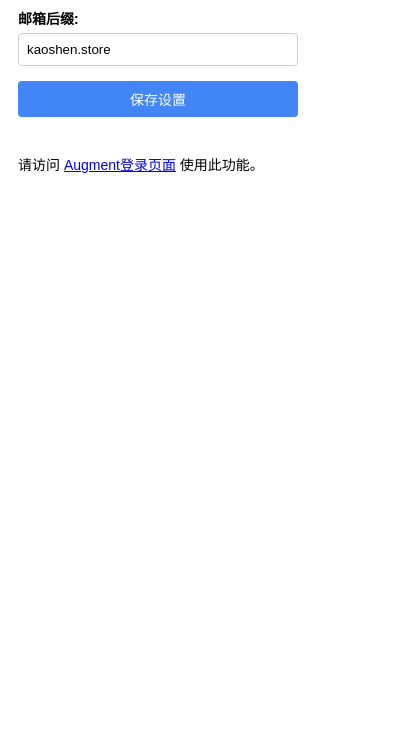
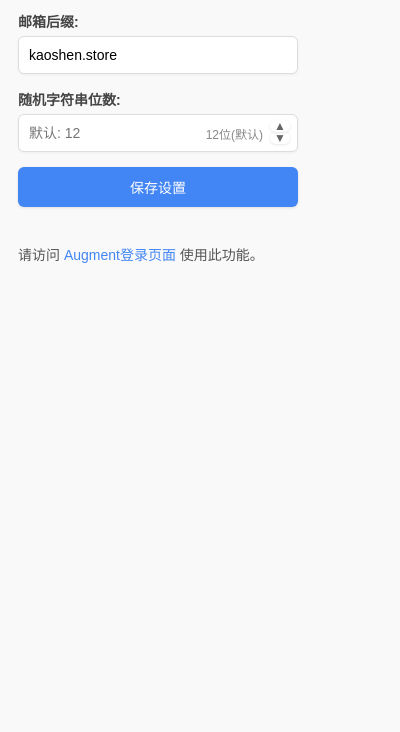
Before and after one commit to lisniuse/free-augment-code, a browser extension: page src/popup.html in a window 400 px wide. Shown: the part 112-844 px from the top of the page. Drawn offline with Linux system fonts and the light colour scheme.

Commit message:
feat: 支持自定义随机字符串位数
在扩展中新增了自定义随机字符串位数的功能，默认值为12位。用户可以在设置界面中调整随机字符串的位数，范围从1到32位。同时优化了设置界面的UI和交互体验。

```diff
--- a/src/popup.html
+++ b/src/popup.html
@@ -8,41 +8,102 @@
       width: 280px;
       padding: 10px;
       font-family: Arial, sans-serif;
+      background-color: #f9f9f9;
     }
     h1 {
-      font-size: 16px;
+      font-size: 18px;
       text-align: center;
       margin-bottom: 10px;
+      color: #333;
     }
     p {
       font-size: 14px;
       line-height: 1.4;
+      color: #555;
     }
     .form-group {
       margin-bottom: 15px;
+      position: relative;
     }
     label {
       display: block;
       margin-bottom: 5px;
       font-weight: bold;
       font-size: 14px;
+      color: #444;
     }
-    input[type="text"] {
+    input[type="text"], input[type="number"] {
       width: 100%;
-      padding: 8px;
+      padding: 10px;
       box-sizing: border-box;
-      border: 1px solid #ccc;
-      border-radius: 4px;
+      border: 1px solid #ddd;
+      border-radius: 6px;
+      font-size: 14px;
+      transition: all 0.3s ease;
+      background-color: white;
+      box-shadow: 0 1px 3px rgba(0,0,0,0.05);
+    }
+    input[type="text"]:focus, input[type="number"]:focus {
+      border-color: #4285f4;
+      outline: none;
+      box-shadow: 0 0 0 2px rgba(66, 133, 244, 0.2);
+    }
+    /* 美化数字输入框 */
+    .number-input-container {
+      display: flex;
+      align-items: center;
+      position: relative;
+    }
+    .number-input-container input[type="number"] {
+      -moz-appearance: textfield; /* Firefox */
+    }
+    .number-input-container input[type="number"]::-webkit-inner-spin-button,
+    .number-input-container input[type="number"]::-webkit-outer-spin-button {
+      -webkit-appearance: none;
+      margin: 0;
+    }
+    .number-controls {
+      position: absolute;
+      right: 8px;
+      display: flex;
+      flex-direction: column;
+      height: 70%;
+    }
+    .number-control-btn {
+      background: none;
+      border: none;
+      color: #666;
+      font-size: 12px;
+      cursor: pointer;
+      padding: 0;
+      width: 20px;
+      height: 12px;
+      display: flex;
+      align-items: center;
+      justify-content: center;
+    }
+    .number-control-btn:hover {
+      color: #4285f4;
+    }
+    .current-value {
+      position: absolute;
+      right: 35px;
+      top: 50%;
+      transform: translateY(-50%);
+      color: #888;
+      font-size: 12px;
     }
     button {
       background-color: #4285f4;
       color: white;
       border: none;
-      padding: 8px 12px;
-      border-radius: 4px;
+      padding: 10px 12px;
+      border-radius: 6px;
       cursor: pointer;
       font-size: 14px;
       width: 100%;
+      transition: background-color 0.3s ease;
+      box-shadow: 0 1px 3px rgba(0,0,0,0.1);
     }
     button:hover {
       background-color: #3367d6;
@@ -53,6 +114,14 @@
       color: #4caf50;
       text-align: center;
       height: 15px;
+      transition: all 0.3s ease;
+    }
+    a {
+      color: #4285f4;
+      text-decoration: none;
+    }
+    a:hover {
+      text-decoration: underline;
     }
   </style>
 </head>
@@ -65,6 +134,18 @@
     <input type="text" id="emailDomain" placeholder="例如: kaoshen.store">
   </div>
 
+  <div class="form-group">
+    <label for="randomLength">随机字符串位数:</label>
+    <div class="number-input-container">
+      <input type="number" id="randomLength" min="1" max="32" placeholder="默认: 12">
+      <span class="current-value" id="currentValue"></span>
+      <div class="number-controls">
+        <button type="button" class="number-control-btn" id="increaseBtn">▲</button>
+        <button type="button" class="number-control-btn" id="decreaseBtn">▼</button>
+      </div>
+    </div>
+  </div>
+
   <button id="saveButton">保存设置</button>
   <div class="status" id="statusMessage"></div>
 
--- a/src/popup.js
+++ b/src/popup.js
@@ -2,40 +2,104 @@
 document.addEventListener('DOMContentLoaded', function() {
   // 获取DOM元素
   const emailDomainInput = document.getElementById('emailDomain');
+  const randomLengthInput = document.getElementById('randomLength');
   const saveButton = document.getElementById('saveButton');
   const statusMessage = document.getElementById('statusMessage');
   const link = document.querySelector('a');
+  const increaseBtn = document.getElementById('increaseBtn');
+  const decreaseBtn = document.getElementById('decreaseBtn');
+  const currentValue = document.getElementById('currentValue');
 
-  // 从存储中加载保存的邮箱后缀
-  chrome.storage.sync.get(['emailDomain'], function(result) {
+  // 更新当前值显示
+  function updateCurrentValue() {
+    const value = randomLengthInput.value.trim();
+    if (value) {
+      currentValue.textContent = value + '位';
+    } else {
+      currentValue.textContent = '12位(默认)';
+    }
+  }
+
+  // 从存储中加载保存的设置
+  chrome.storage.sync.get(['emailDomain', 'randomLength'], function(result) {
     if (result.emailDomain) {
       emailDomainInput.value = result.emailDomain;
     } else {
       // 默认值
       emailDomainInput.value = 'kaoshen.store';
     }
+
+    // 设置随机字符串位数
+    if (result.randomLength) {
+      randomLengthInput.value = result.randomLength;
+    }
+
+    // 初始化显示当前值
+    updateCurrentValue();
   });
+
+  // 增加按钮点击事件
+  increaseBtn.addEventListener('click', function() {
+    const currentVal = parseInt(randomLengthInput.value) || 0;
+    if (currentVal < 32) {
+      randomLengthInput.value = currentVal + 1;
+      updateCurrentValue();
+    }
+  });
+
+  // 减少按钮点击事件
+  decreaseBtn.addEventListener('click', function() {
+    const currentVal = parseInt(randomLengthInput.value) || 2;
+    if (currentVal > 1) {
+      randomLengthInput.value = currentVal - 1;
+      updateCurrentValue();
+    }
+  });
+
+  // 输入框值变化事件
+  randomLengthInput.addEventListener('input', updateCurrentValue);
 
   // 保存按钮点击事件
   saveButton.addEventListener('click', function() {
     let domain = emailDomainInput.value.trim();
+    let length = randomLengthInput.value.trim();
 
     // 如果用户输入了@，自动去除
     if (domain.startsWith('@')) {
       domain = domain.substring(1);
     }
 
-    // 验证输入是否为空
+    // 验证邮箱后缀输入是否为空
     if (!domain) {
       statusMessage.textContent = '请输入有效的邮箱后缀';
       statusMessage.style.color = '#f44336';
       return;
     }
 
+    // 验证随机字符串位数
+    if (length && (isNaN(length) || parseInt(length) < 1 || parseInt(length) > 32)) {
+      statusMessage.textContent = '请输入1-32之间的有效位数';
+      statusMessage.style.color = '#f44336';
+      return;
+    }
+
+    // 准备要保存的数据
+    const dataToSave = {
+      emailDomain: domain
+    };
+
+    // 如果用户设置了位数，则保存
+    if (length) {
+      dataToSave.randomLength = length;
+    }
+
     // 保存到Chrome存储
-    chrome.storage.sync.set({emailDomain: domain}, function() {
+    chrome.storage.sync.set(dataToSave, function() {
       statusMessage.textContent = '设置已保存';
       statusMessage.style.color = '#4caf50';
+
+      // 更新显示
+      updateCurrentValue();
 
       // 3秒后清除状态消息
       setTimeout(function() {
```
Also changed, not shown: src/content.js (+10 -5 lines), README.md.
